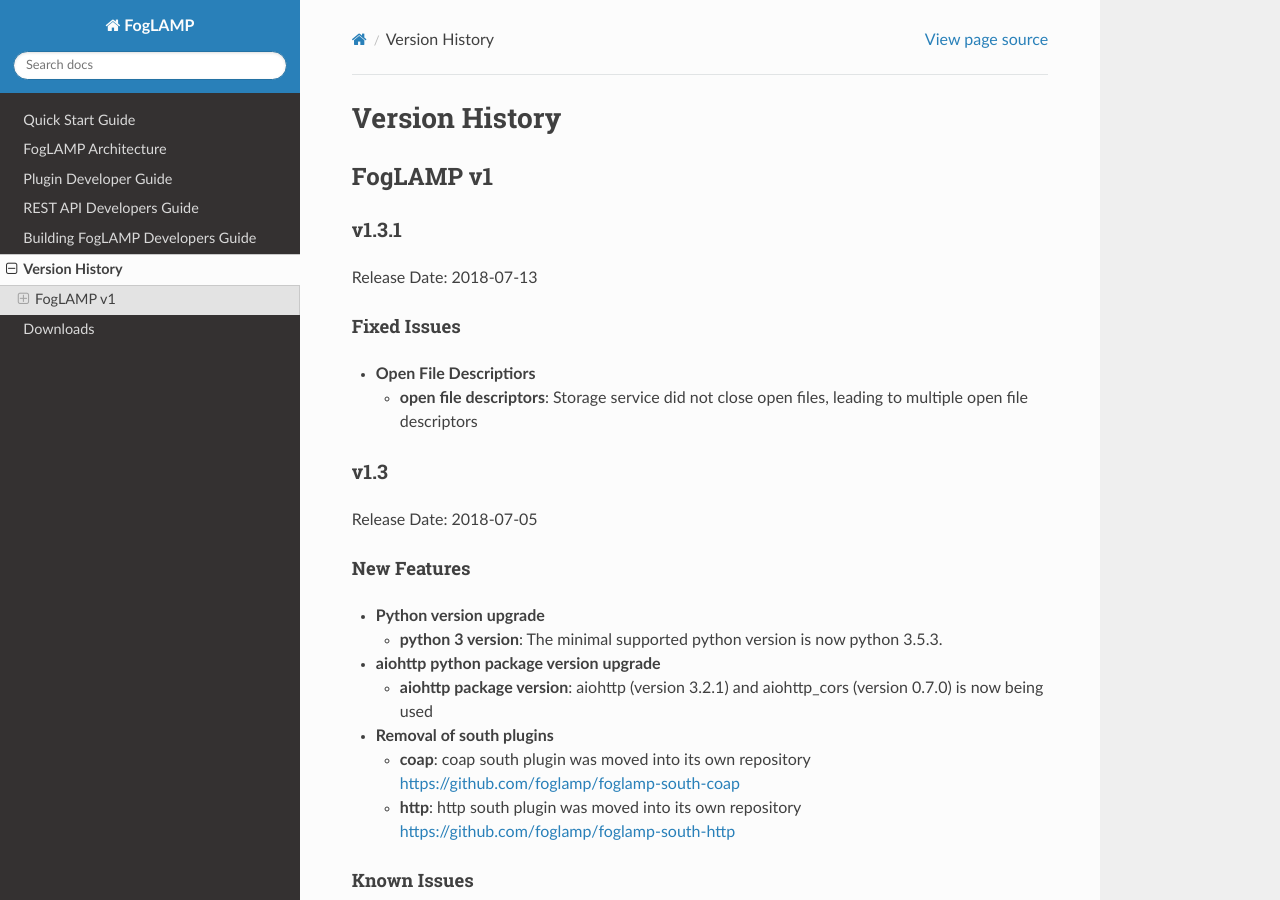
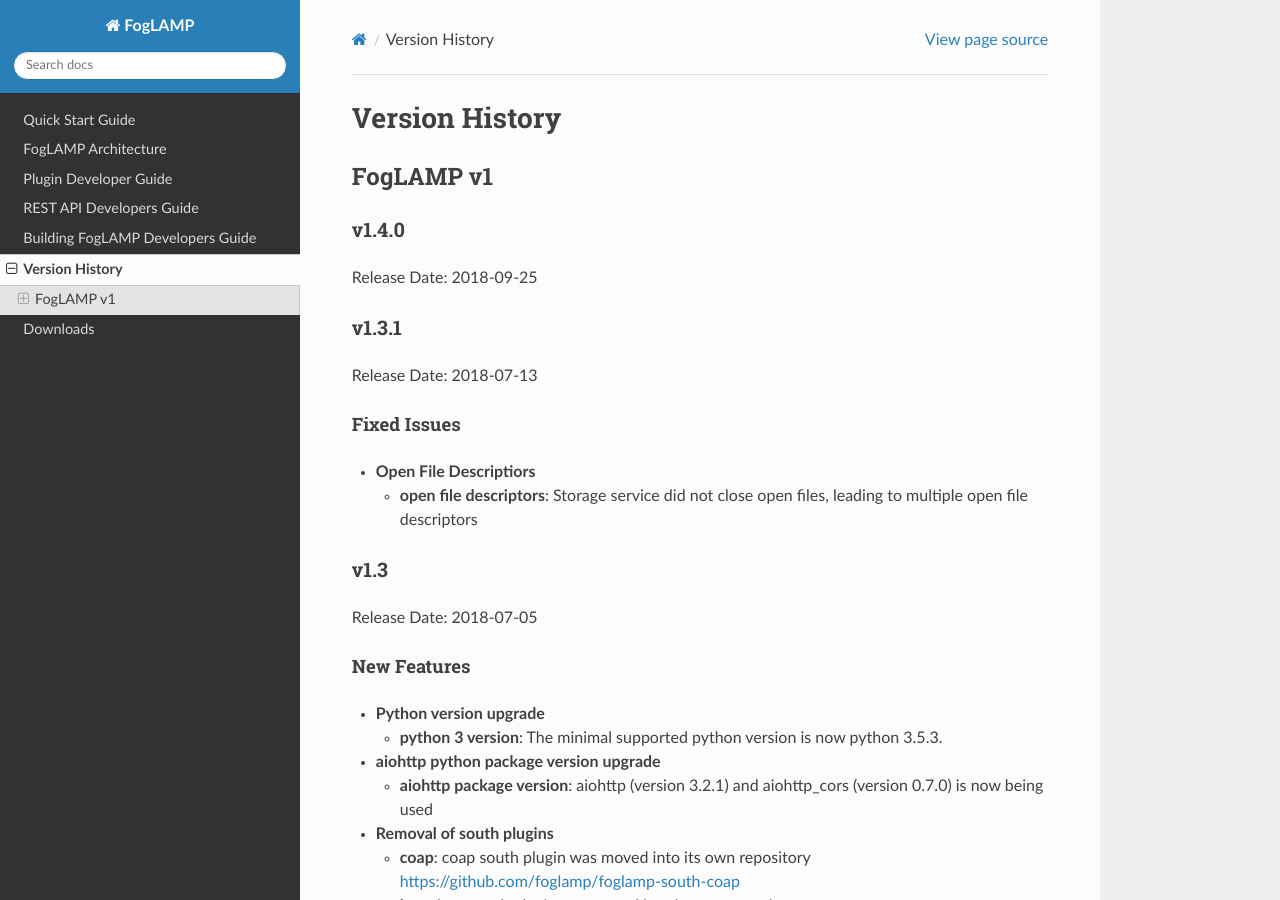
Before and after one commit to fledge-iot/fledge, a Sphinx documentation site: the page built from docs/91_version_history.rst, in a window 1280 px wide and 900 px high. Built offline with Sphinx 7.4.7 and the Read the Docs theme 2.0.0, drawn with Linux system fonts in a browser that asks for light colours; pages that are not in the unit, such as notebooks, are missing from menus.

Commit message:
updated version file

```diff
--- a/docs/91_version_history.rst
+++ b/docs/91_version_history.rst
@@ -24,6 +24,13 @@ Version History
 
 FogLAMP v1
 ==========
+
+v1.4.0
+----
+
+Release Date: 2018-09-25
+
+
 
 v1.3.1
 ----
```
